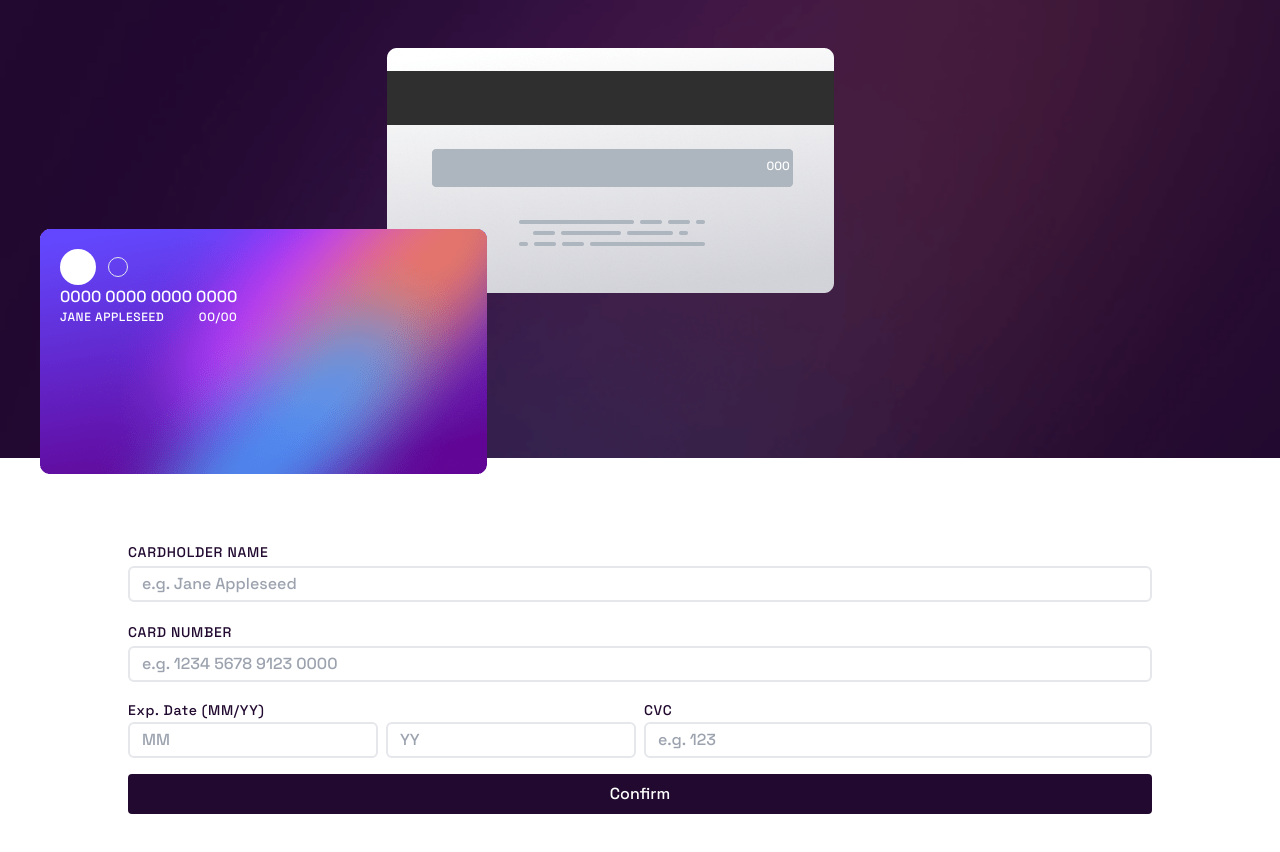
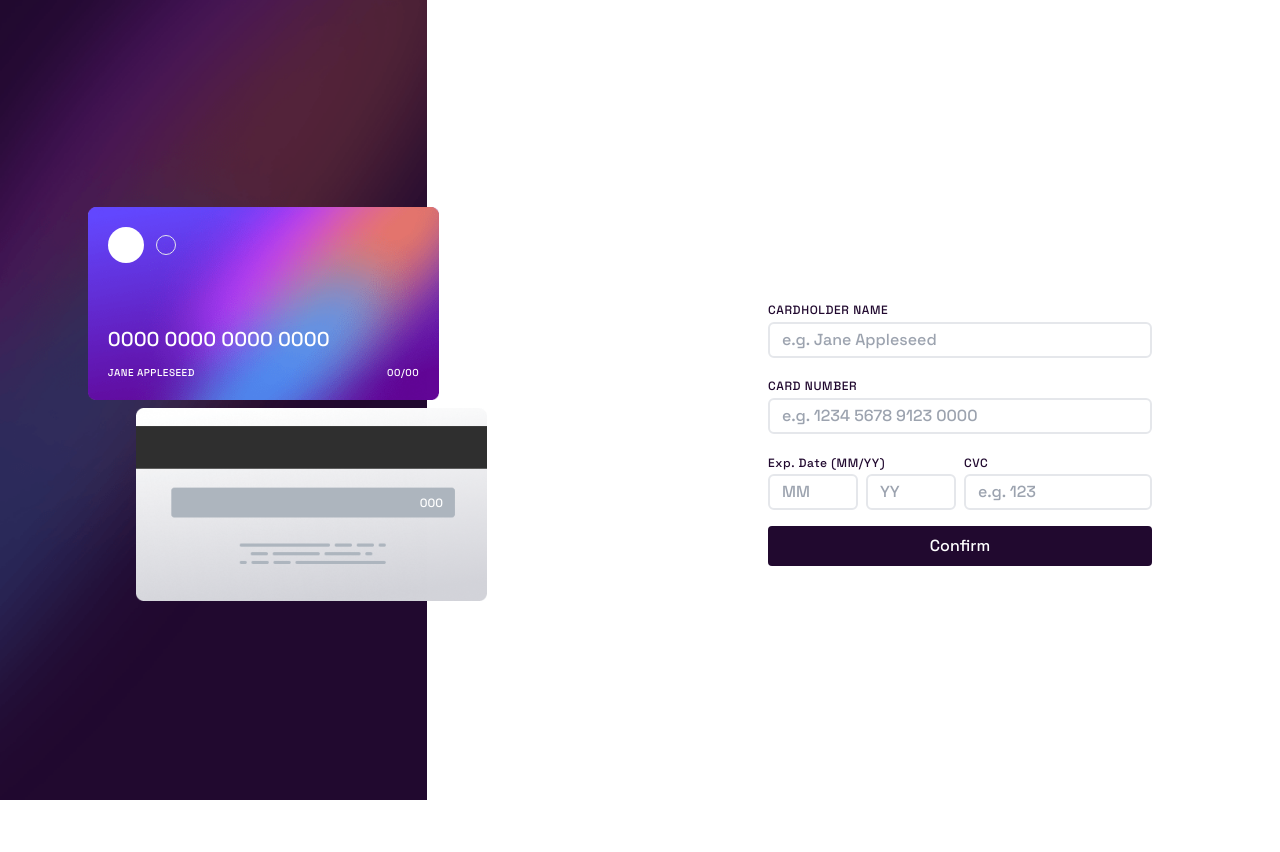
Before and after one commit to CyberGeni/interactive-card-details-form, a plain HTML site: page index.html in a window 1280 px wide. Before the commit the page ends 814 px from the top, so only its background shows below. Drawn offline with nearby package versions, Linux system fonts and the light colour scheme.

Commit message:
finished desktop view

```diff
--- a/index.html
+++ b/index.html
@@ -16,8 +16,11 @@
 
 </head>
 
-<body class="font-['Space_Grotesk']">
-  <header class="flex flex-col justify-between bg-[url('images/bg-main-mobile.png')] bg-auto bg-cover bg-no-repeat text-white h-auto w-screen mx-auto py-12 mb-20">
+<body class="font-['Space_Grotesk'] md:flex md:items-center md:overflow-hidden">
+  <header class="md:relative flex flex-1 flex-col justify-between bg-[url('images/bg-main-mobile.png')] md:bg-none bg-cover bg-no-repeat text-white h-auto mx-auto py-12 md:py-0 mb-16 md:h-screen md:ml-0">
+
+    <img class="hidden md:inline-block md:w-2/3 md:h-screen" src="images/bg-main-desktop.png" alt="">
+    <div class="flex flex-col md:absolute md:flex md:flex-col-reverse md:items-center md:h-screen md:justify-center ">
       <section class="flex self-end card-back mx-10 w-2/3 bg-auto bg-no-repeat">
         <div class="relative">
           <img class="" src="images/bg-card-back.png" alt="">
@@ -25,51 +28,56 @@
         </div>
       </section>
 
-    <section class="card-front flex items-between mx-10 -my-16 justify-between relative bg-auto bg-no-repeat w-2/3">
+      <section class="card-front mx-10 -my-16 md:my-2 justify-between bg-auto bg-no-repeat w-2/3">
+
+        <div class="flex items-between content-between w-fit relative">
           <img class="" src="images/bg-card-front.png" alt="">
-      <div class="absolute p-5">
+            <div class="flex flex-col justify-between content-between h-full w-full absolute p-5">
               <div class="flex items-center space-x-3">
                 <div class="w-9 h-9 bg-white rounded-full"></div>
                 <div class="w-5 h-5 border rounded-full"></div>
               </div>
-        <span id="card-number text-xl tracking-wider">0000 0000 0000 0000</span>
-        <div class="flex justify-between items-between text-xs tracking-wider">
+              <p id="card-number" class="text-xl mt-auto mb-3">0000 0000 0000 0000</p>
+              <div class="flex justify-between items-between text-[10px] tracking-wider">
                 <span class="uppercase" id="card-name">Jane Appleseed</span>
                 <span id="card-expiry">00/00</span>
               </div>
           </div>
+        </div>
 
       </section>
+    </div>
+
   </header>
 
-  <main class="w-4/5 mx-auto">
-    <form class="space-y-4" action="">
+  <main class="w-4/5 mx-auto flex flex-1">
+    <form class="space-y-4 md:w-4/5 md:mx-auto md:max-w-sm" action="">
 
       <div class="flex flex-col">
-        <label class="text-sm my-1 text-[#21092f] tracking-wider" for="">CARDHOLDER NAME</label>
+        <label class="text-xs my-1 text-[#21092f] tracking-wider" for="">CARDHOLDER NAME</label>
         <input class="border-2 border-[] px-3 py-1 w-full rounded-md" type="text" placeholder="e.g. Jane Appleseed">
       </div>
 
       <div class="flex flex-col">
-        <label class="text-sm my-1 text-[#21092f] tracking-wider" for="">CARD NUMBER</label>
+        <label class="text-xs my-1 text-[#21092f] tracking-wider" for="">CARD NUMBER</label>
         <input class="border-2 border-[] px-3 py-1 w-full rounded-md" type="number" placeholder="e.g. 1234 5678 9123 0000">
       </div>
 
       <div class="flex space-x-2">
         <div class="w-full">
-          <label class="text-sm my-1 text-[#21092f] tracking-wider" for="">Exp. Date (MM/YY)</label>
+          <label class="text-xs my-1 text-[#21092f] tracking-wider" for="">Exp. Date (MM/YY)</label>
           <div class="flex space-x-2 ">
             <input class="border-2 border-[] px-3 py-1 w-full rounded-md" class="border-2 border-[#8e8593]" type="number" placeholder="MM">
             <input class="border-2 border-[] px-3 py-1 w-full rounded-md" type="number" placeholder="YY">
           </div>
         </div>
         <div class="w-full">
-          <label class="text-sm my-1 text-[#21092f] tracking-wider" for="">CVC</label>
+          <label class="text-xs my-1 text-[#21092f] tracking-wider" for="">CVC</label>
           <input class="border-2 border-[] px-3 py-1 w-full rounded-md" type="number" placeholder="e.g. 123" maxlength="3">
         </div>
       </div>
 
-      <button class="bg-[#21092f] w-full text-white my-5 px-3 py-2 rounded" type="submit">Confirm</button>
+      <button class="bg-[#21092f] w-full text-white my-5 mb-8 px-3 py-2 rounded" type="submit">Confirm</button>
     </form>
 
     <!-- Completed state start -->
```
Lines whose indentation alone changed are shown as unchanged.
